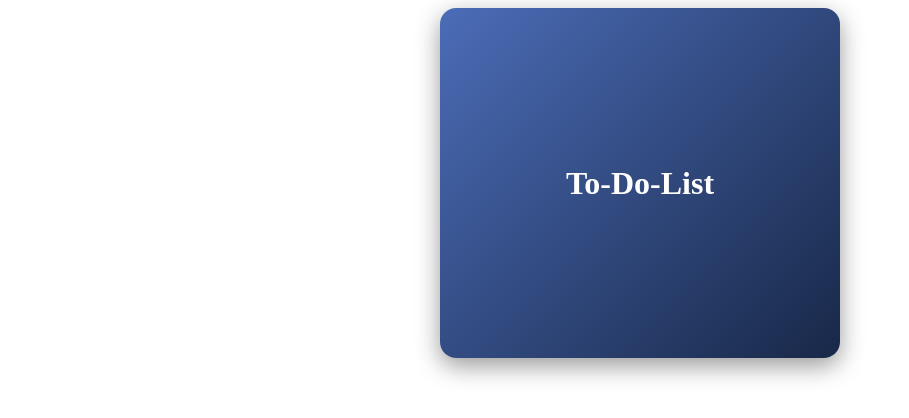
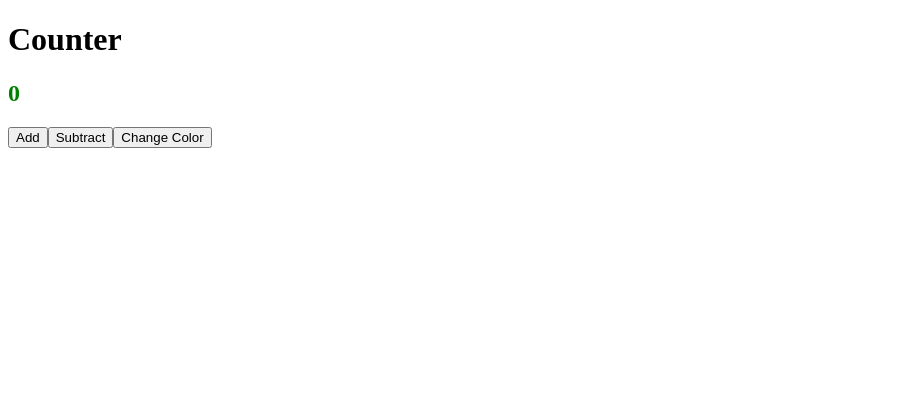
Before and after one commit to jaysinhzala/color-pickup-app, a React (Vite) app in the folder my-react-app/: page / in a window 1280 px wide. Shown: the top 418 px of the page, without its empty margins (0-909 px from the left). Built offline with nearby package versions, Linux system fonts and the light colour scheme.

Commit message:
useEffect hook

```diff
--- a/my-react-app/src/App.jsx
+++ b/my-react-app/src/App.jsx
@@ -3,10 +3,10 @@
 //import Food from './Food.jsx';
 //import Card from './Card.jsx';
 //import Student from './Student.jsx';
-import ToDoList from './toDoList.jsx';
+import MyComponent from './MyComponent.jsx';
 
 function App() {
-  return(<ToDoList />);
+  return(<MyComponent />);
 }
 
 export default App
--- a/my-react-app/src/MyComponent.jsx
+++ b/my-react-app/src/MyComponent.jsx
@@ -1,49 +1,31 @@
-import React, { useState } from "react";
+import React, { useState, useEffect } from "react";
 
 function MyComponent() {
-    const [cars, setCars] = useState([]);
-    const [carYear, setCarYear] = useState(new Date().getFullYear());
-    const [carMake, setCarMake] = useState("");
-    const [carModel, setCarModel] = useState("");
+    const [count,setCount] = useState(0);
+    const [color, setColor] = useState("green");
 
-    function handleAddCar() {
-        const newCar = {year:carYear, make:carMake, model:carModel};
-        setCars(c => [...c, newCar]);
+    useEffect(
+        () => {document.title = `Count: ${count}${color}`;},[count,color]
+    );
 
-        setCarYear(new Date().getFullYear());
-        setCarMake("");
-        setCarModel("");
+    function addCount(){
+        setCount(()=>count + 1);
+    }
+    function subtractCount(){
+        setCount(()=>count - 1);
     }
 
-    function handleRemoveCar(index) {
-        setCars(c => c.filter((_, i) => i !== index));
+    function changeColor(){
+        setColor(color => color === "green" ? "red" : "green");
     }
 
-    function handleYearChange(event) {
-        setCarYear(event.target.value);
-    }
-
-    function handleMakeChange(event) {
-        setCarMake(event.target.value);
-    }
-
-    function handleModelChange(event) {
-        setCarModel(event.target.value);
-    }
-
-    return (<div>
-        <h1>List of Car Objects</h1>
-        <ul>
-            {cars.map((car,index) =>
-            <li onClick={() => handleRemoveCar(index)} key={index}>
-                {car.year} {car.make} {car.model}
-            </li>)}
-        </ul>
-        <input type="number" value={carYear} onChange={handleYearChange} /> <br />
-        <input type="text" value={carMake} onChange={handleMakeChange} placeholder="Enter Car Make" /> <br />
-        <input type="text" value={carModel} onChange={handleModelChange} placeholder="Enter Car Model" /> <br />
-        <button onClick={handleAddCar}>Add Car</button>
-    </div>);
+    return (<>
+        <h1>Counter</h1>
+        <h2 style={{color:color}}>{count}</h2>
+        <button onClick={addCount}>Add</button>
+        <button onClick={subtractCount}>Subtract</button>
+        <button onClick={changeColor}>Change Color</button>
+    </>);
 }
 
 export default MyComponent;
```
